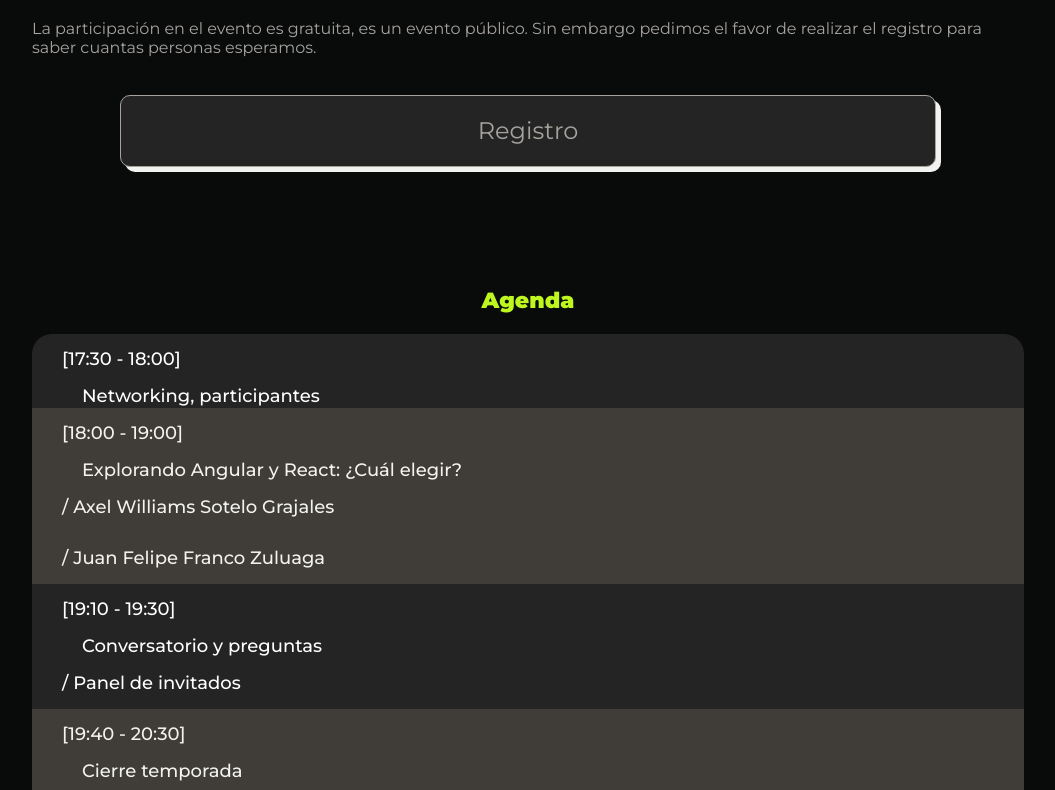
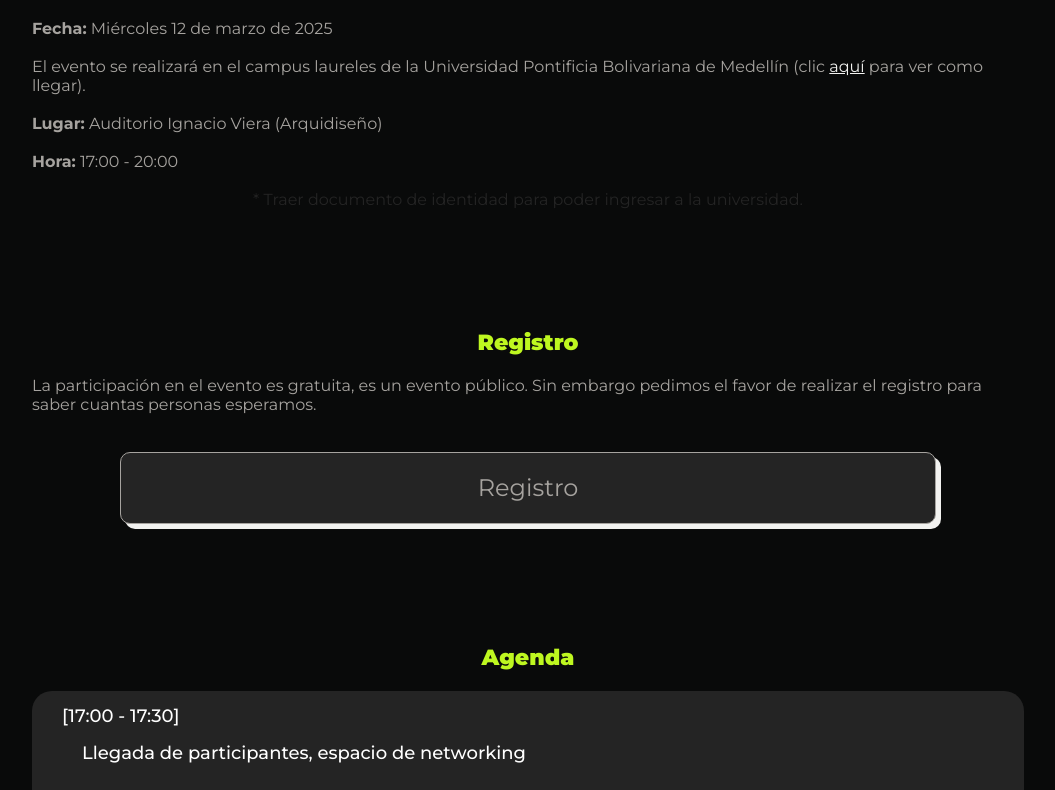
Before and after one commit to xaca/migracion_cwf, a React (Vite) app: page /charlas in a window 1280 px wide. Shown: the part 890-1680 px from the top of the page, without its empty margins (112-1167 px from the left). Built offline with nearby package versions, Linux system fonts and the light colour scheme.

Commit message:
update: Event Info

```diff
--- a/src/components/pages/Charlas/InPersonEvent.jsx
+++ b/src/components/pages/Charlas/InPersonEvent.jsx
@@ -5,6 +5,8 @@ import Speaker from "../../ui/Speaker/Speaker";
 import Header from "../../ui/Header/Header";
 import Menu from "../../ui/Menu/Menu";
 import Footer from "../../ui/Footer/Footer";
+import Info from "../../ui/Info/Info";
+import PastEvent from "../../ui/PastEvent/PastEvent";
 import logo_evento from "../../../assets/img/logo_evento_datasoul.svg";
 import avatar_speaker_1 from "../../../assets/img/01_speaker.png";
 import avatar_speaker_2 from "../../../assets/img/02_speaker.png";
@@ -25,6 +27,11 @@ function InPersonEvent(){
         <Header logoPersonalizado={logo_evento} />
         <Menu />
         <About />
+        <Info info={{
+            date: `Miércoles 12 de marzo de 2025`,
+            venue: `Auditorio Ignacio Viera (Arquidiseño)`,
+            time: `17:00 - 20:00`
+        }} />
         <Register />
         <Agenda />
         <section id="speakers">
@@ -73,6 +80,7 @@ function InPersonEvent(){
             }} />
         </section>
         </section>
+        <PastEvent />
         <Footer />
     </>);
 }
--- a/src/components/ui/Agenda/Agenda.jsx
+++ b/src/components/ui/Agenda/Agenda.jsx
@@ -6,29 +6,29 @@ function Agenda() {
     <h1>Agenda</h1>
     <ul>
       <li className="item" key={uuidv4()}>
-        <span>[17:30 - 18:00]</span>
-        <span>Networking, participantes</span>
+        <span>[17:00 - 17:30]</span>
+        <span>Llegada de participantes, espacio de networking</span>
+        <br />
       </li>
       <li className="item" key={uuidv4()}>
-        <span>[18:00 - 19:00]</span>
-        <span>Explorando Angular y React: ¿Cuál elegir?</span>
+        <span>[17:40 - 18:30]</span>
+        <span>Lightning talk - Aprendiendo, creciendo y liderando: Cómo construí mi propia carrera</span>
         <span className="speaker">
-          / Axel Williams Sotelo Grajales <br />
-          / Juan Felipe Franco Zuluaga
+          / Valeria Moreno Zapata
         </span>
       </li>
       <li className="item" key={uuidv4()}>
-        <span>[19:10 - 19:30]</span>
-        <span>Conversatorio y preguntas</span>
+        <span>[18:40 - 19:20]</span>
+        <span>Podcast en vivo - Más allá del código:docencia y liderazgo</span>
         <span className="speaker">
-          / Panel de invitados
+          / Cristina Gómez Santamaría / Valen Ariza Gómez / Laura López Bedoya
         </span>
       </li>
       <li className="item" key={uuidv4()}>
-        <span>[19:40 - 20:30]</span>
-        <span>Cierre temporada</span>
+        <span>[19:30 - 20:00]</span>
+        <span>Actividad de cierre</span>
         <span className="speaker">
-          / Rifas y regalos
+          / Valiente
         </span>
       </li>
     </ul>
--- /dev/null
+++ b/src/components/ui/Info/Info.jsx
@@ -0,0 +1,24 @@
+function Info({info})
+{
+    return (<>
+    <section id="info">
+      <h1>Información sobre el evento</h1>
+      <p className="fecha">
+        <span>Fecha:</span> {info.date}</p>
+      <br />
+      <p>
+        El evento se realizará en el campus laureles de la Universidad Pontificia Bolivariana de Medellín (clic  <a href="https://www.upb.edu.co/es/universidad/nuestro-campus/campus-medellin/laureles/como-llegar" target="_blank">aquí</a>  para ver como llegar).
+      </p><br />
+      <p className="fecha">
+        <span>Lugar:</span> {info.venue}
+      </p><br />
+      <p className="fecha">
+        <span>Hora:</span> {info.time}
+      </p><br />
+      <span className="mensaje_importante">
+        * Traer documento de identidad para poder ingresar a la universidad.
+      </span>
+    </section>
+    </>);
+}
+export default Info;
--- a/src/components/pages/PastEvent.jsx
+++ b/src/components/ui/PastEvent/PastEvent.jsx
@@ -2,7 +2,7 @@ function PastEvent(){
     return (<>
       <section>
       <h2>Eventos anteriores</h2>
-      <ul class="lista_generica">
+      <ul className="lista_generica">
         <li>
           🌱<a href="archivo/01/" target="_blank">CWF - CONF (el inicio)</a>
         </li>
--- a/src/components/ui/Speaker/Card/Card.jsx
+++ b/src/components/ui/Speaker/Card/Card.jsx
@@ -2,22 +2,24 @@ import linkedin_logo from "../../../../assets/img/linkedin.svg";
 import instagram_logo from "../../../../assets/img/instagram.svg";
 import github_logo from "../../../../assets/img/github.svg";
 import website_logo from "../../../../assets/img/website.svg";
+import { v4 as uuidv4 } from 'uuid';
 
 //TODO: Explicar que un componente puede tener componentes relacionados
-function SocialMedia({ speaker }) {
+function Handles({ speaker })
+{
     let logos = [linkedin_logo, instagram_logo, github_logo, website_logo];
     let handles = speaker.handles;
-    return (
-        <div className="redes vertical_escritorio">
+    return (<>
+      <div className="redes vertical_escritorio">
         {handles.map((handles, index) => {
             return (
-                <a className="enlace" href={handles.url} target="_blank">
+                <a className="enlace" key={uuidv4()} href={handles.url} target="_blank">
                     <img src={logos[handles.id]} width="16" />
                 </a>
             );
         })}
       </div>
-    );
+      </>);
 }
 //TODO:Explicar que un componente puede retornar null para indicar empty
 function IsAlumni({speaker}){
@@ -38,7 +40,7 @@ function Card({ speaker }) {
   return (
     <div className="tarjeta_speaker">
         <div className="avatar" style={style}>
-        </div><br />
+        </div><br className="separador" />
         <span className="nombre_tarjeta vertical_escritorio">
         {speaker.name}
         </span>
@@ -46,8 +48,8 @@ function Card({ speaker }) {
         <p className="descripcion vertical_escritorio">
           {speaker.description}
         </p>
-        <SocialMedia speaker={speaker} />
-      </div>
+        <Handles speaker={speaker} />
+    </div>
   );
 }
 export default Card;
--- a/src/css/generales.scss
+++ b/src/css/generales.scss
@@ -72,6 +72,8 @@ div {
 }
 .fecha{
     color: var(--color-texto);
+}
+.fecha span{
     font-weight: 600;
 }
 .descripcion{
@@ -103,7 +105,7 @@ div {
 iframe .teQAzf{
     background-color: white;
 }
-#about p, #register p{
+#about p, #register p, #info p{
     text-align: left;
     margin: 0 auto;
     width: 80%;
--- a/src/css/mediaqueries/desktop.scss
+++ b/src/css/mediaqueries/desktop.scss
@@ -1,12 +1,11 @@
 /*Escritorio*/
-@media (min-width: 811px){
+@media (min-width: 801px){
     .avatar{
 
     }
     .tarjeta_speaker{
         width: 850px;
         margin: 50px auto;
-
         display: grid;
         grid-template-columns: repeat(5, 1fr);
         grid-template-rows: 1fr;
@@ -37,4 +36,10 @@
     .egreso{
         width: 120px;
     }
+    .separador{
+        display: none;
+    }
+    .menu .seleccion{
+        width: 12vw;
+    }
 }
--- a/src/css/mediaqueries/tablet.scss
+++ b/src/css/mediaqueries/tablet.scss
@@ -1,5 +1,6 @@
 /*Tablet*/
-@media (min-width: 501px) and (max-width:810px) {
+@media (min-width: 501px) and (max-width:800px) {
+
     .enlace_sponsor{
         width: 100%;
     }
```
Also changed, not shown: src/components/pages/Info.jsx (deleted, +0 -25 lines).
